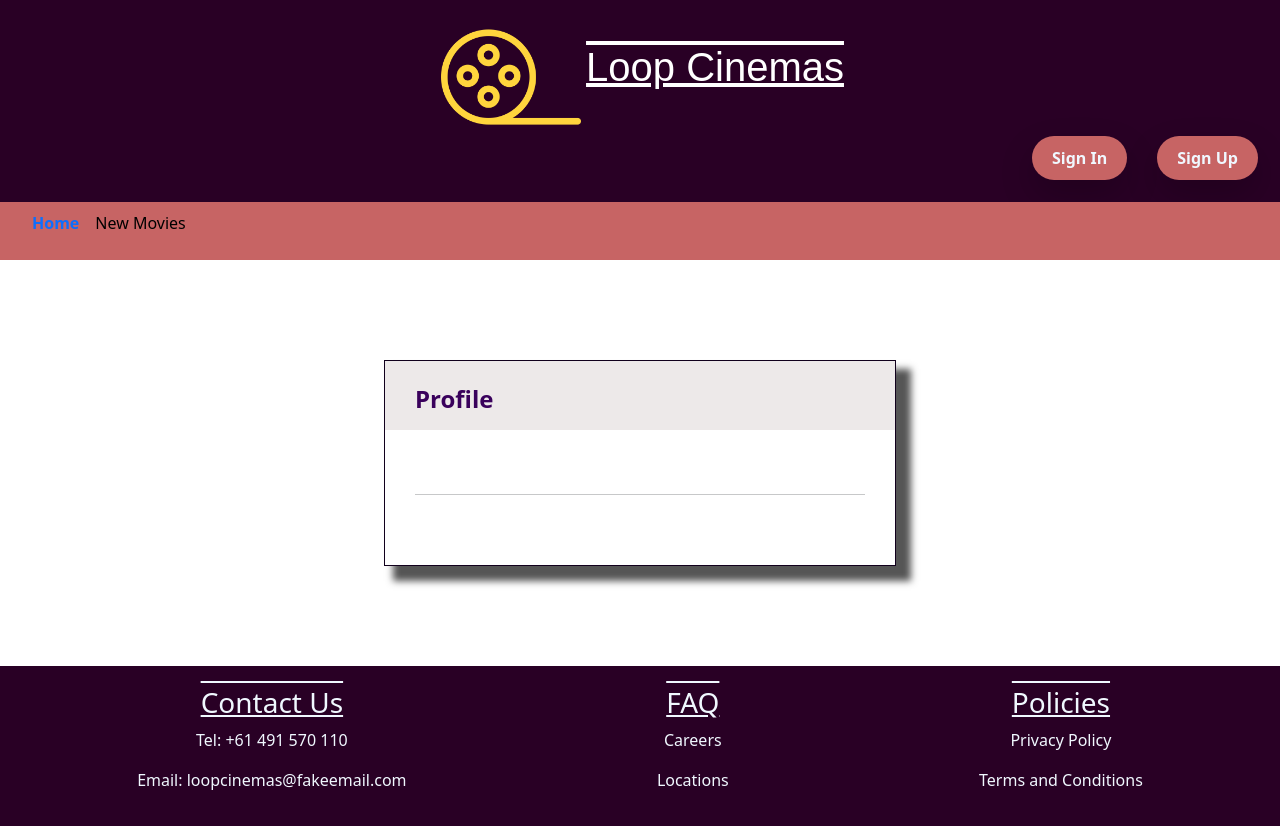
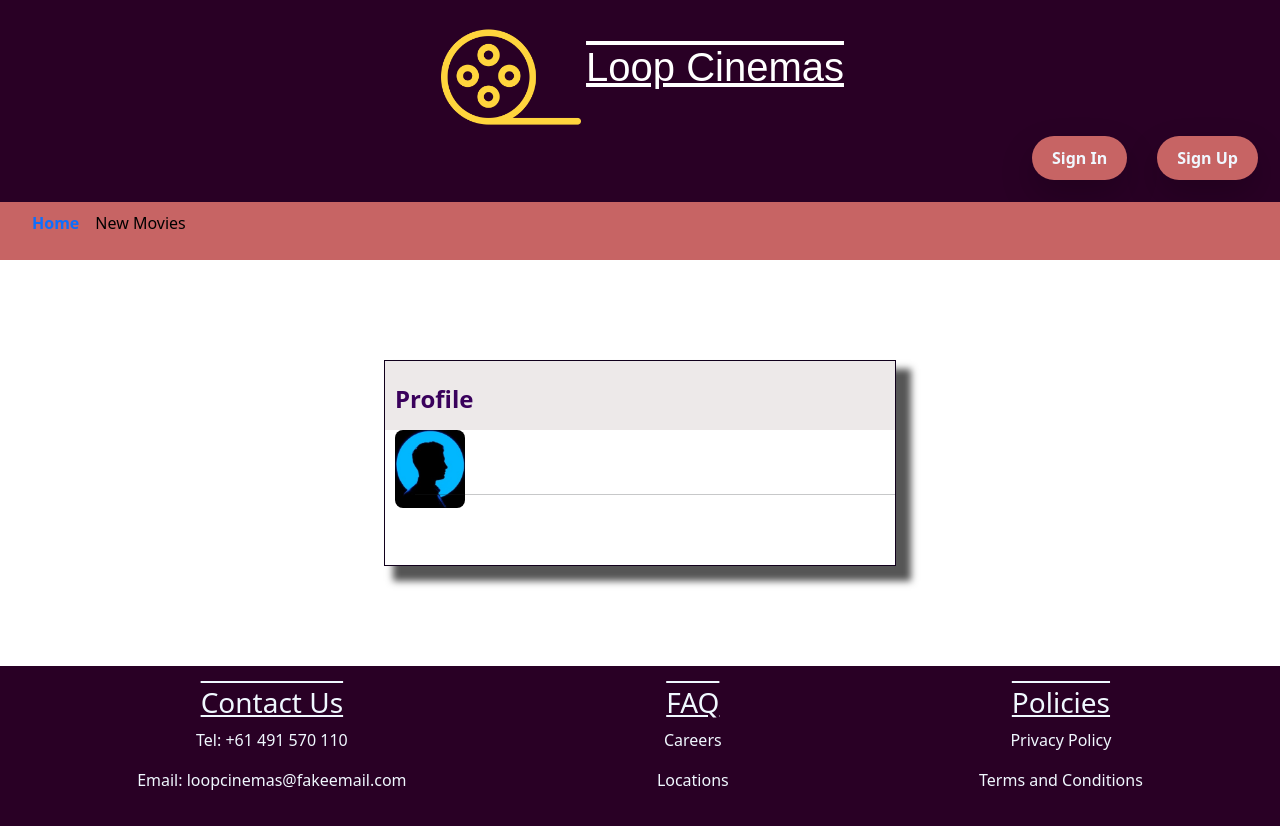
Before and after one commit to JamTru/LoopCinemaWebsite, a React (Create React App) app: page /Profile.js in a window 1280 px wide. Built offline with nearby package versions, Linux system fonts and the light colour scheme.

Commit message:
Added User Profile Pic in Profile page
- edited CSS font style

```diff
--- a/src/App.css
+++ b/src/App.css
@@ -131,7 +131,10 @@
 .footerContent h3{
   text-decoration: underline overline;
 }
-
+.nav-link{
+  font-weight: 900;
+  color: aliceblue;
+}
 .navbar {
   background-color: #c76464;
   font-weight: bold;
@@ -172,25 +175,42 @@
 
 .profile_title{
   text-decoration: none;
-  font-weight: 600;
+  font-weight: 900;
   font-style: bold;
   font-size: 24px;
   background-color: #ede9e9;
   color: #3A015C;
-  padding-left: 30px;
+  padding-left: 10px;
   padding-top: 20px;
   padding-bottom: 5px;
 }
 
-.profile_body {
+.profilePic {
+  width: 70px;
+  float: left;
+  margin-left: 10px;
+  margin-right: 10px;
+  margin-top: auto;
+  border-radius: 8px;
+}
+
+.profile_body_username {
   text-align: left;
-  margin-left: 120px;
+  margin-left: 13px;
+  font-weight: 600;
+}
+
+.profile_body_email {
+  text-align: left;
+  margin-left: 10px;
+  margin-right: auto;
 }
 
 .profile_footer {
   text-align: left;
   margin-left: 30px;
   margin-right: 30px;
+  margin-right:0%;
 }
 
 /*
--- a/src/App.js
+++ b/src/App.js
@@ -30,21 +30,7 @@ function App() {
     setEmail(null);
   }
 
-  // useEffect(() => {
-  //   // Update the document title using the browser API
-  //   var now = new Date();
-  //   var year = now.getFullYear();
-  //   var month = now.getMonth();
-  //   var date = now.getDate();
-  //   var day = now.getDay();
-
-
-  //   console.log("Now : ", year);
-  //   console.log("Now : ", month + 1);
-  //   console.log("Now : ", date);
-  //   console.log("Now : ", day);
-  //   console.log("Now : ",
-  // },[]);
+  console.log({date})
   return (
     <div>
       <Router>
@@ -56,7 +42,7 @@ function App() {
           <Route path="/PR_mov.js" element={<PR_mov />} />
           <Route path="/SI_mov.js"  element={<SI_mov />} />
           <Route path="/SM_mov.js" element={<SM_mov />} />
-          <Route path="/Profile.js" element={<Profile email={email} date={date} username={username} logoutUser={logoutUser} loginUser={loginUser}/>} />
+          <Route path="/Profile.js" element={<Profile email={email} date={date} username={username} logoutUser={logoutUser} />} />
         </Routes>
         <Footer />
       </Router>
--- a/src/components/Header.js
+++ b/src/components/Header.js
@@ -73,7 +73,7 @@ function Header(props) {
           // OR if the user exsits showing wlecome message
           <>
             <li className="header-item">
-              <span className="nav-link text-light">Welcome, {props.username}</span>
+              <span className="nav-link">Welcome, {props.username}</span>
             </li>
             {/* <li className="nav-item">
               <Link className="nav-link" to="/login" onClick={props.logoutUser}>Logout</Link>
--- a/src/modals/SignUpModal.js
+++ b/src/modals/SignUpModal.js
@@ -79,28 +79,9 @@ function SignUpModal(props) {
 
     const handleSubmit = (event) => {
         event.preventDefault();
-        // var date = new Date(Date.AEST(new Date()));
-        // console.log(new Intl.DateTimeFormat('en-US').format(date));
-        // const date = new Date();
-        // const options = { weekday: 'short', month: 'short', day: '2-digit', year: 'numeric' };
-
-        // // Function to format the date as "Thur Sep 26 2023"
-
-        // // Get the current date in AEST (Australia Eastern Standard Time)
-        // console.log("Current Date : " + date);
-
-        // // Format the date and update the state
-        // const formattedDate = date.toLocaleString('en-AU', { timeZone: 'Australia/Sydney' }).toLocaleString;
-        // console.log("Now @@ : " + formattedDate);
-        // setCurrentTime = formattedDate;
-        // // console.log("Current Date 2 : ", JSON.stringify(currentTime));
-        // // // setCurrentTime(formatAESTDate(new Date(currentDate)));
-        // // console.log("Current Time : " + JSON.parse(currentTime));
-
 
         // Get the current date in AEST (Australia Eastern Standard Time)
         const currentDate = new Date()
-        // .toLocaleString('en-AU', { timeZone: 'Australia/Sydney' });
 
         // Format the date and update the state
         setCurrentTime(formatAESTDate(new Date(currentDate)));
@@ -136,7 +117,7 @@ function SignUpModal(props) {
 
             if (emailValid && pwValid){
 
-                props.setloginUser(fields.email, fields.username, JSON.stringify(formatAESTDate(new Date(currentDate))));
+                props.setloginUser(fields.email, fields.username, (formatAESTDate(new Date(currentDate))));
 
                 // Navigate to the home page.
                 navigate("./Profile.js");
--- a/src/pages/Profile.js
+++ b/src/pages/Profile.js
@@ -1,5 +1,5 @@
 import React from "react";
-
+import profilePic from '../profilePic.jpg'
 
 
 function Profile(props) {
@@ -13,15 +13,17 @@ function Profile(props) {
                         <label htmlFor="Profile" className="control-profile-label">Profile</label>
                     {/* <img src={"/MoviePoster/PC_horizontal.jpg"} alt="profile_image" className="profileLogo"></img> */}
                     </div>
-                    <div className="profile_body">
-                        <div>
-                            <label>{props.username}</label>
+                    <div>
+                        <div className="profile_body">
+                            <img src ={profilePic} className="profilePic" alt = "profilePic"></img>
+
+                            <label className="profile_body_username">{props.username}</label>
+                            <br></br>
+                            <label className="profile_body_email">{props.email}</label>
 
                         </div>
-                        <div>
-                            <label>{props.email}</label>
-                        </div>
                     </div>
+
 
                     <div className="profile_footer">
                         <hr></hr>
```
Also changed, not shown: src/profilePic.jpg (added).
